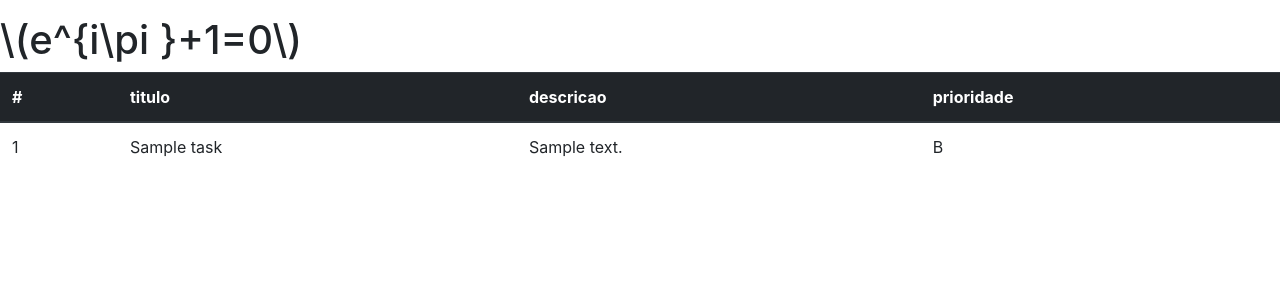
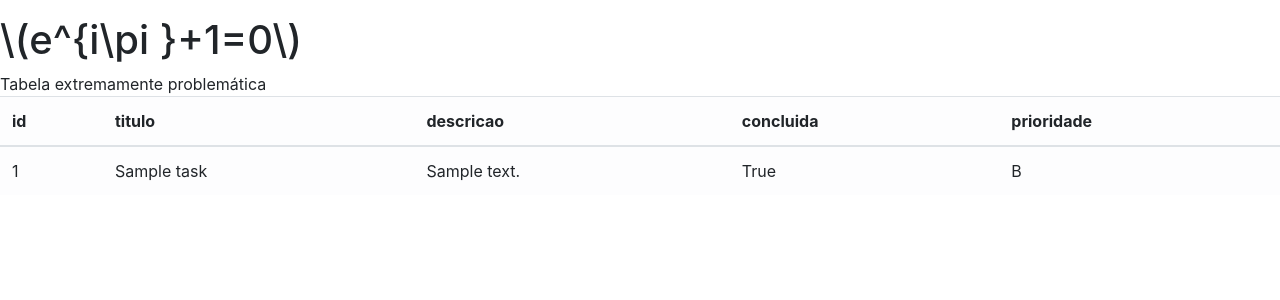
Before and after one commit to heitorobezerra-hub/ToDoSenac, a Django app: page / in a window 1280 px wide. Shown: the part 41-341 px from the top of the page. Run offline with Django 5.2, Linux system fonts and the light colour scheme; tables that the repository leaves empty hold one stand-in row (values such as "Sample post").

Commit message:
final update fo wen 19/11(BR)

```diff
--- a/templates/tasks/task_list.html
+++ b/templates/tasks/task_list.html
@@ -7,35 +7,35 @@
     <h1> \(e^{i\pi }+1=0\) </h1>
 
 
-
-
-
-
 <table class="table">
-  <thead class="thead-dark">
+  <thead class="table-light">
     <tr>
-      <th scope="col">#</th>
-      <th scope="col">titulo</th>
-      <th scope="col">descricao</th>
-      <th scope="col">prioridade</th>
+        <th scope = "col">id</th>
+        <th scope = "col">titulo</th>
+        <th scope = "col">descricao</th>
+        <th scope = "col">concluida</th>
+        <th scope = "col">prioridade</th>
     </tr>
-  </thead>
-  <tbody>
-    {% for task in tarefas %}
     <tr>
-
+    {% for task in tarefas %} <!-- para rodar comandos em html, use {%} e <comado> -->
         <td>{{task.id}}</td>
         <td>{{task.titulo}}</td>
         <td>{{task.descricao}}</td>
+        <td>{{task.concluida}}</td>
         <td>{{task.prioridade}}</td>
 
     </tr>
     {% endfor %}
-
-
+  </thead>
+  <tbody>
+    Tabela extremamente problemática
   </tbody>
 </table>
 
 
 
+
+
+
+
 {% endblock %}
```
